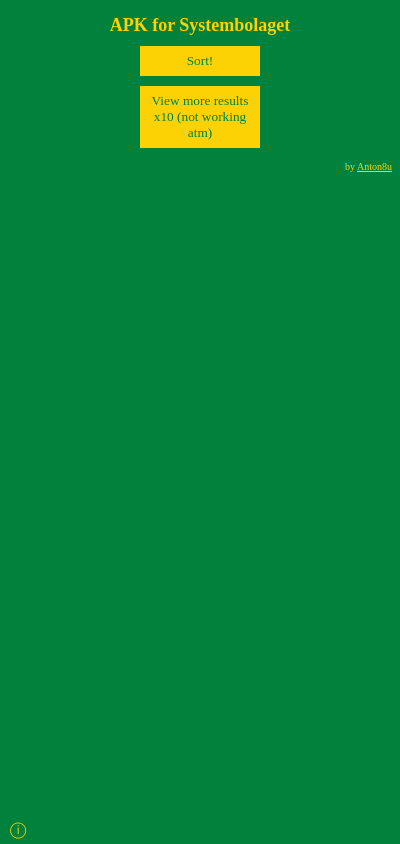
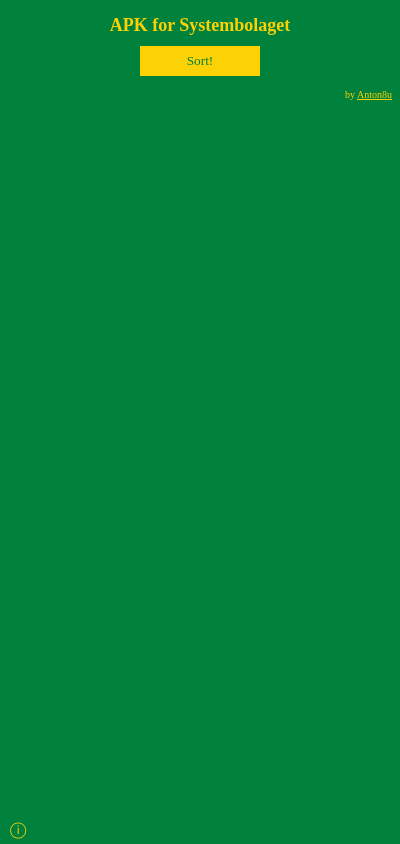
Before and after one commit to Anton8u/Systembolaget-APK-Extension, a browser extension: page popup.html in a window 400 px wide. Drawn offline with Linux system fonts and the light colour scheme.

Commit message:
x10 button commented out

```diff
--- a/popup.html
+++ b/popup.html
@@ -7,7 +7,8 @@
   <meta charset="UTF-8">
   <h1 class="title">APK till Systembolaget</h1>
   <button id="reorderButton" title="Sorterar resultat på sortiment sidan utifrån APK">Sortera!</button>
-  <button id="viewMoreResultsButton" title="Laddar in 10 sidor av produkter på sortiment sidan" >Visa mer resultat x10!</button>
+
+  <!--<button id="viewMoreResultsButton" title="Laddar in 10 sidor av produkter på sortiment sidan" >Visa mer resultat x10!</button>-->
   <a href="https://github.com/Anton8u/Systembolaget-APK-Extension#readme" target="_blank">
     <div class="info-icon" title="Info!">&#9432;</div>
   </a>
--- a/popup.js
+++ b/popup.js
@@ -29,8 +29,8 @@
 document.querySelector('.title').textContent = text.title;
 document.querySelector('#reorderButton').textContent = text.button;
 document.getElementById('reorderButton').title = text.buttonTitle; // Button title based on language
-document.querySelector('#viewMoreResultsButton').textContent = text.viewMoreButton;
-document.getElementById('viewMoreResultsButton').title = text.viewMoreButtonTitle; // Button title based on language
+//document.querySelector('#viewMoreResultsButton').textContent = text.viewMoreButton;
+//document.getElementById('viewMoreResultsButton').title = text.viewMoreButtonTitle; // Button title based on language
 document.querySelector('.credit').innerHTML = text.credit + ' <a href="https://github.com/anton8u" style="color: #FCD205;" target="_blank">Anton8u</a>';
 
 chrome.runtime.sendMessage({ message: "loadProductsAgain" });
@@ -40,6 +40,7 @@
   chrome.runtime.sendMessage({ message: "sort" });
 });
 
+/*
 document.getElementById('viewMoreResultsButton').addEventListener('click', () => {
   // Get the URL of the current tab
   chrome.tabs.query({ active: true, currentWindow: true }, function(tabs) {
@@ -52,3 +53,4 @@
     chrome.tabs.update(tabs[0].id, { url: newUrl });
   });
 });
+*/
```
